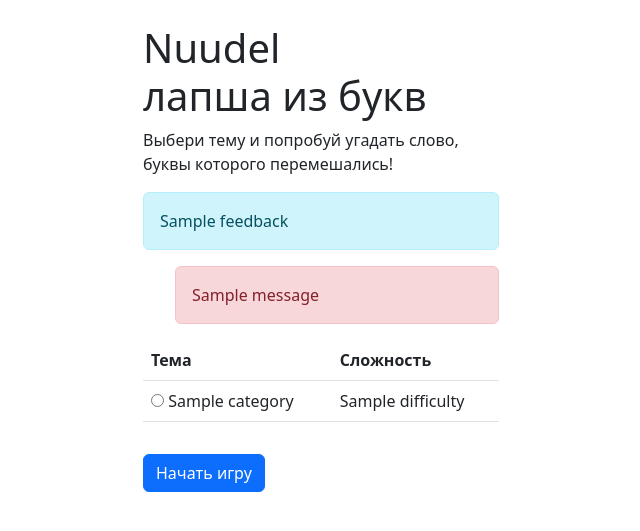
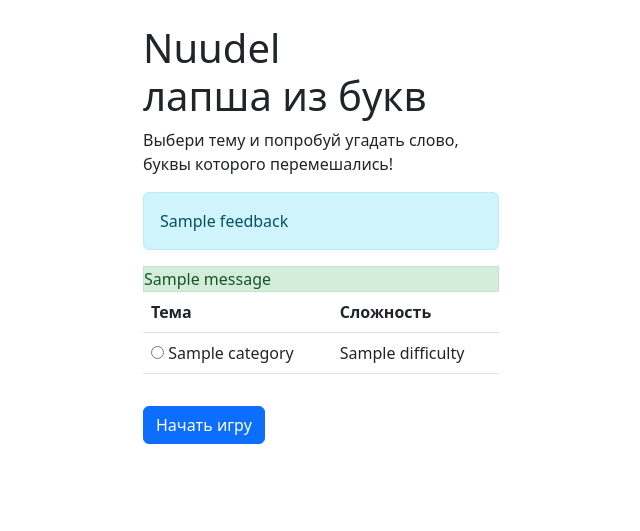
Before and after one commit to tvme/buchstaben-nudeln-ersan, a Python web app: template nuudel_app/templates/home.html in a window 1280 px wide. Shown: the part 56-587 px from the top of the page, without its empty margins (319-959 px from the left). Run offline with Jinja, Linux system fonts and the light colour scheme; the template is opened without the code that fills it: most values are stand-ins (such as "Sample title", 1, 10 or a date in 2020); one stand-in notice (Sample message) is shown.

Commit message:
Изправленя ошибки c css

```diff
--- a/app.py
+++ b/app.py
@@ -125,7 +125,7 @@ def delete_account():
             db.session.delete(user)
             db.session.commit()
             session.clear()
-            flash('Аккаунт успешно удален.', 'success')
+            flash('Аккаунт успешно удален.', 'alert alert-success mt-3')
             return redirect(url_for('home'))
         except:
             return render_template("home.html", error="Ошибка базы данных")
@@ -212,7 +212,7 @@ def user_table_page():
 @app.route("/play", methods=["POST"])
 @login_required
 def play():
-    category = request.form.get("category", "")
+    category = request.form.get("category", "animals")
     print(category)
     try:
         scrambled_word = game.get_nuudel_word(category)
--- a/nuudel_app/static/css/main_css.css
+++ b/nuudel_app/static/css/main_css.css
@@ -1,6 +1,30 @@
 .sustem{
     opacity: 0;
 }
-.button_logout{
-    margin-top: 2%;
+/* .flash {
+    padding: 10px;
+    margin-bottom: 15px;
+    border-radius: 4px;
+    font-family: sans-serif;
 }
+
+/* Стилизация для успешного сообщения */
+.success {
+    background-color: #d4edda; /* Светло-зелёный фон */
+    color: #155724;          /* Тёмно-зелёный текст */
+    border: 1px solid #c3e6cb; /* Зелёная рамка */
+}
+
+/* Стилизация для сообщения об ошибке */
+.error {
+    background-color: #f8d7da; /* Светло-красный фон */
+    color: #721c24;          /* Тёмно-красный текст */
+    border: 1px solid #f5c6cb; /* Красная рамка */
+}
+
+/* Стилизация для информационного сообщения */
+.info {
+    background-color: #cce5ff; /* Светло-синий фон */
+    color: #004085;          /* Тёмно-синий текст */
+    border: 1px solid #b8daff; /* Синяя рамка */
+}
--- a/nuudel_app/templates/base.html
+++ b/nuudel_app/templates/base.html
@@ -4,9 +4,9 @@
   <meta charset="utf-8">
   <meta name="viewport" content="width=device-width, initial-scale=1">
   <title>{% block title %}Nuudel{% endblock %}</title>
-  <link href="static/css/bootstrap.min.css" rel="stylesheet">
-  <link href="static/css/main_css.css" rel="stylesheet">
   <link href="{{ url_for('static', filename='css/bootstrap-icons.css') }}" rel="stylesheet">
+  <link href="{{ url_for('static', filename='css/bootstrap.min.css') }}" rel="stylesheet">
+  <link href="{{ url_for('static', filename='css/main_css.css') }}" rel="stylesheet">
 </head>
 <body>
   <nav class="navbar navbar-expand-lg navbar-light bg-light mb-4">
@@ -42,20 +42,18 @@
         {% endif %}
 
         {% if error %}
-          <div class="alert alert-danger">
+          <div class="alert alert-danger mt-3">
             {{ error }}
           </div>
         {% endif %}
 
         {% with messages = get_flashed_messages(with_categories=true) %}
           {% if messages %}
-            <ul class="flashes">
-              {% for category, message in messages %}
-                <div class="alert alert-danger">
-                  {{ message }}
-                </div>
-              {% endfor %}
-            </ul>
+            {% for category, message in messages %}
+              <div class="flash {{ category }}">
+                {{ message }}
+              </div>
+            {% endfor %}
           {% endif %}
         {% endwith %}
 
@@ -65,8 +63,8 @@
   </main>
 
   {% block scripts %}
-  <script src="static/js/bootstrap.bundle.min.js"></script>
-  <script src="static/js/main.js"></script>
+  <script src="{{ url_for('static', filename='js/bootstrap.bundle.min.js')}}"></script>
+  <script src="{{ url_for('static', filename='js/main.js')}}"></script>
   {% endblock %}
 </body>
 </html>
--- /dev/null
+++ b/wsgi.py
@@ -0,0 +1,3 @@
+from app import app  # app — это имя вашего файла с приложением
+if __name__ == "__main__":
+    app.run()
```
